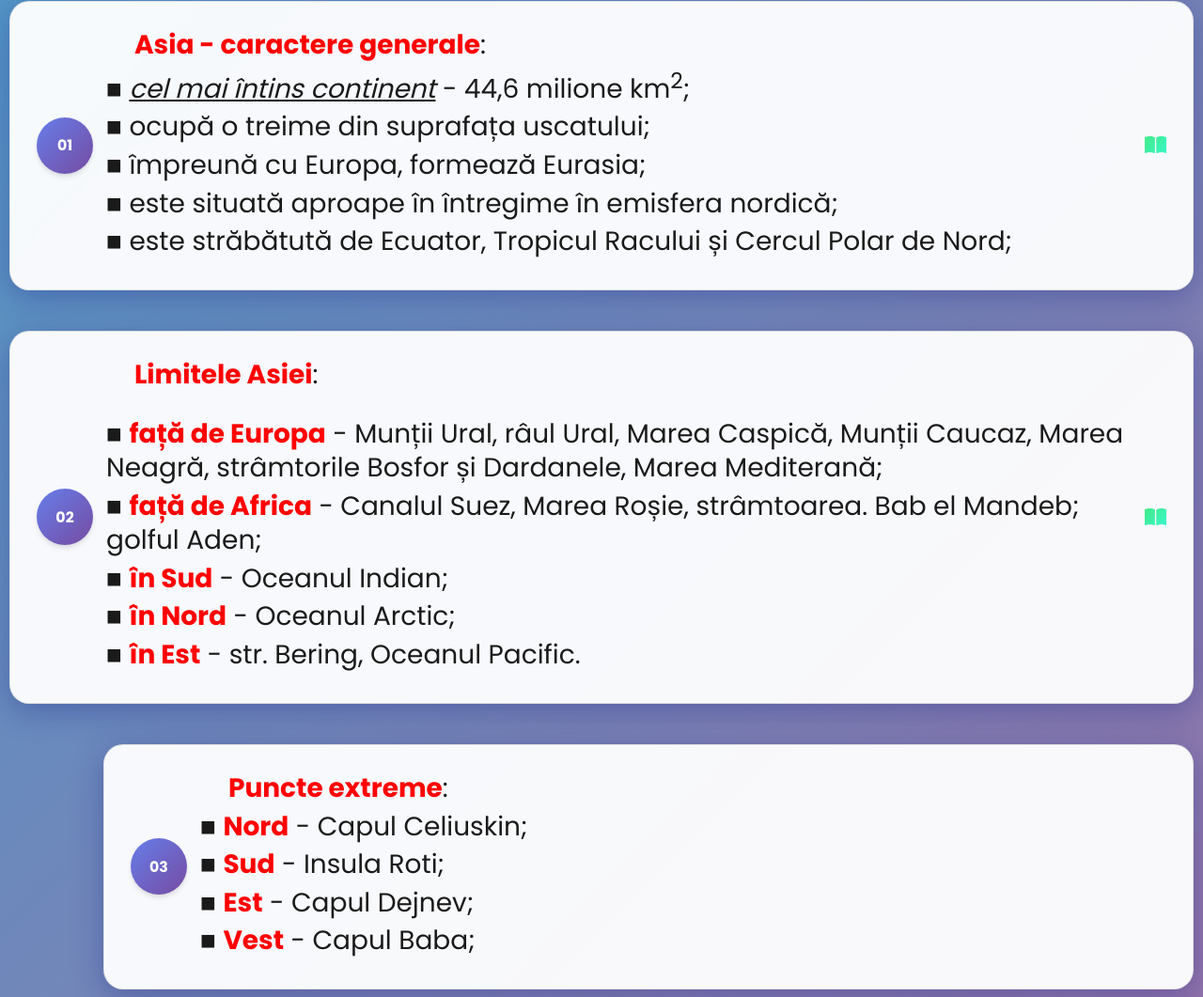
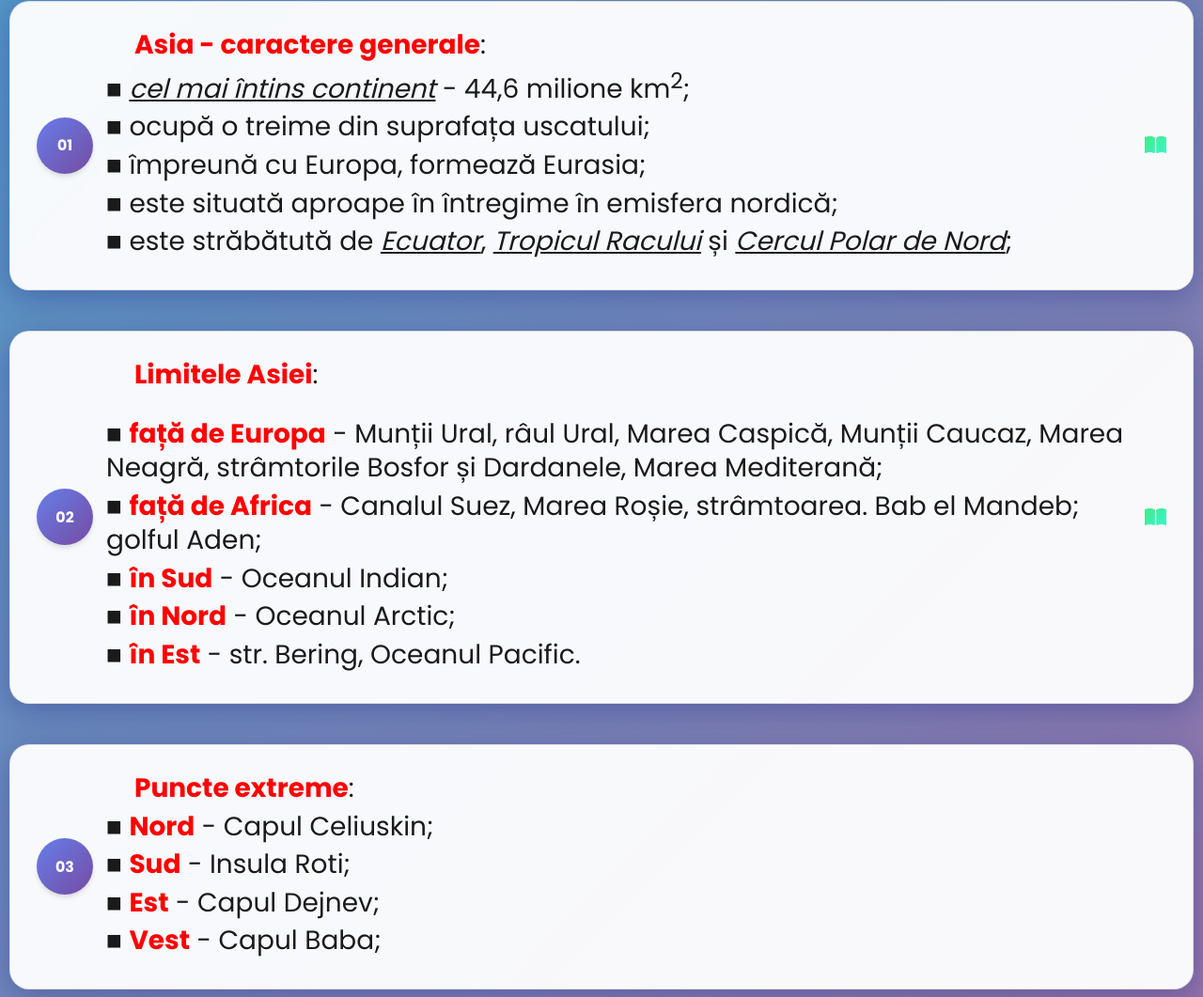
Before and after one commit to Ekry17/Istoria, a plain HTML site: page G_7_2_Asia_poziție_geografică.html in a window 1280 px wide. Shown: the part 231-1292 px from the top of the page at 94% size. Drawn offline with Linux system fonts and the light colour scheme.

Commit message:
Update G_7_2_Asia_poziție_geografică.html

```diff
--- a/G_7_2_Asia_poziție_geografică.html
+++ b/G_7_2_Asia_poziție_geografică.html
@@ -1104,7 +1104,7 @@ strong {
                                     <h2>&#9632; ocupă o treime din suprafața uscatului;</h2>
                                     <h2>&#9632; împreună cu Europa, formează Eurasia;</h2>
                                     <h2>&#9632; este situată aproape în întregime în emisfera nordică;</h2>
-                                    <h2>&#9632; este străbătută de Ecuator, Tropicul Racului și Cercul Polar de Nord;</h2>
+                                    <h2>&#9632; este străbătută de <i><u>Ecuator</u></i>, <i><u>Tropicul Racului</u></i> și <i><u>Cercul Polar de Nord</u></i>;</h2>
                                 </div>
                                 <div class="lesson-icon">
                                     <i class="fas fa-book-open"></i>
@@ -1130,7 +1130,7 @@ strong {
                         </div>
                   <br>
                         <div class="lessons-list">
-                            <div class="lesson-card info-card tab-card">
+                            <div class="lesson-card info-card">
                                 <div class="lesson-number neutral-bg">03</div>
                                 <div class="lesson-content">
                                     <h2>&nbsp;&nbsp;&nbsp;&nbsp;<strong>Puncte extreme</strong>:</h2>
```
